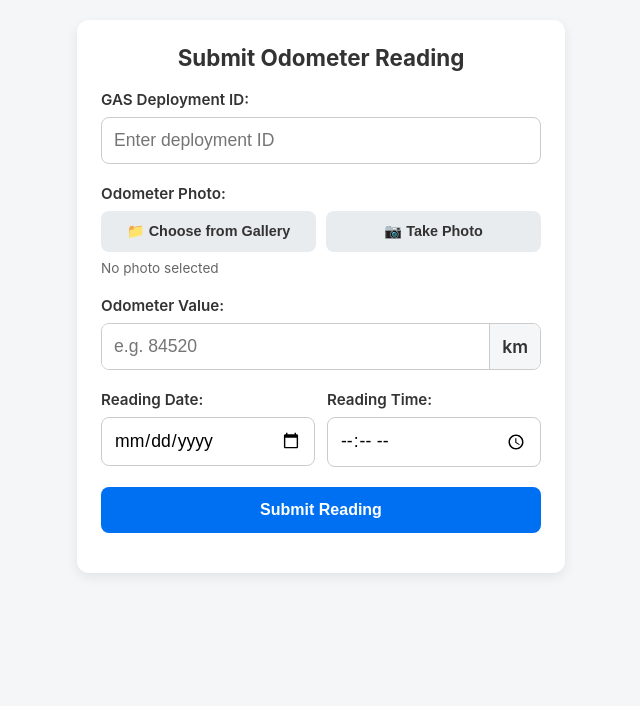
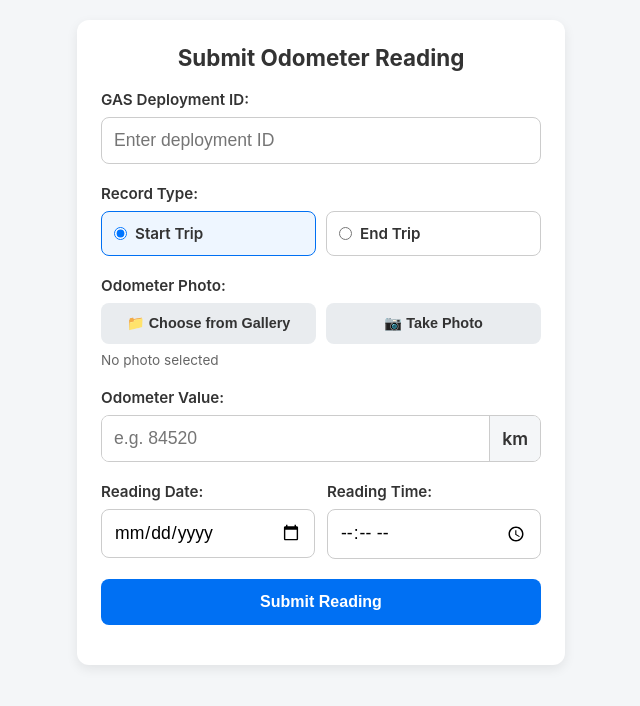
Before and after one commit to jkhamanishi/odometer-app, a website built with Vite: page frontend/index.html in a window 1280 px wide. Shown: the whole page, without its empty margins (319-959 px from the left). Built offline with nearby package versions, Linux system fonts and the light colour scheme.

Commit message:
Added start and end type

```diff
--- a/frontend/index.html
+++ b/frontend/index.html
@@ -15,6 +15,20 @@
         <div class="field">
           <label for="gasDeploymentId">GAS Deployment ID:</label>
           <input type="password" id="gasDeploymentId" required autocomplete="off" placeholder="Enter deployment ID" />
+        </div>
+
+        <div class="field">
+          <span class="field-label">Record Type:</span>
+          <div class="radio-group" role="radiogroup" aria-label="Record Type">
+            <label class="radio-option" for="startTrip">
+              <input type="radio" id="startTrip" name="recordType" value="Start Trip" required checked />
+              <span>Start Trip</span>
+            </label>
+            <label class="radio-option" for="endTrip">
+              <input type="radio" id="endTrip" name="recordType" value="End Trip" required />
+              <span>End Trip</span>
+            </label>
+          </div>
         </div>
 
         <div class="field">
--- a/frontend/src/formHandler/api.ts
+++ b/frontend/src/formHandler/api.ts
@@ -1,5 +1,6 @@
 export interface Payload {
   odometer: string;
+  recordType: string;
   readingDate: string;
   readingTime: string;
   image: string | null;
--- a/frontend/src/formHandler/formSubmitHandler.ts
+++ b/frontend/src/formHandler/formSubmitHandler.ts
@@ -8,6 +8,7 @@ interface FormElements {
   statusText: HTMLParagraphElement;
   submitBtn: HTMLButtonElement;
   gasDeploymentIdInput: HTMLInputElement;
+  recordTypeInputs: NodeListOf<HTMLInputElement>;
   odometerInput: HTMLInputElement;
   readingDateInput: HTMLInputElement;
   readingTimeInput: HTMLInputElement;
@@ -23,15 +24,22 @@ export async function handleFormSubmit(
     statusText,
     submitBtn,
     gasDeploymentIdInput,
+    recordTypeInputs,
     odometerInput,
     readingDateInput,
     readingTimeInput
   } = elements;
 
   const gasDeploymentId = gasDeploymentIdInput.value.trim();
+  const recordType = Array.from(recordTypeInputs).find((input) => input.checked)?.value ?? '';
 
   if (!gasDeploymentId) {
     statusText.innerText = 'Please enter your GAS deployment ID.';
+    return;
+  }
+
+  if (!recordType) {
+    statusText.innerText = 'Please choose a record type.';
     return;
   }
 
@@ -51,6 +59,7 @@ export async function handleFormSubmit(
 
   const payload: Payload = {
     odometer: odometerInput.value,
+    recordType: recordType,
     readingDate: readingDateInput.value,
     readingTime: readingTimeInput.value,
     image: base64Image,
--- a/frontend/src/formHandler/index.ts
+++ b/frontend/src/formHandler/index.ts
@@ -5,6 +5,7 @@ const GAS_DEPLOYMENT_ID_STORAGE_KEY = 'gasDeploymentId';
 export function initFormHandler(): void {
   const form = document.getElementById('odometerForm') as HTMLFormElement | null;
   const gasDeploymentIdInput = document.getElementById('gasDeploymentId') as HTMLInputElement | null;
+  const recordTypeInputs = document.querySelectorAll<HTMLInputElement>('input[name="recordType"]');
   const odometerInput = document.getElementById('odometer') as HTMLInputElement | null;
   const readingDateInput = document.getElementById('readingDate') as HTMLInputElement | null;
   const readingTimeInput = document.getElementById('readingTime') as HTMLInputElement | null;
@@ -16,6 +17,7 @@ export function initFormHandler(): void {
     !statusText ||
     !submitBtn ||
     !gasDeploymentIdInput ||
+    !recordTypeInputs.length ||
     !odometerInput ||
     !readingDateInput ||
     !readingTimeInput
@@ -28,6 +30,7 @@ export function initFormHandler(): void {
       statusText,
       submitBtn,
       gasDeploymentIdInput,
+      recordTypeInputs,
       odometerInput,
       readingDateInput,
       readingTimeInput
--- a/frontend/src/style.css
+++ b/frontend/src/style.css
@@ -62,6 +62,40 @@ label {
   font-weight: 600;
   margin-bottom: 8px;
   font-size: 0.95rem;
+}
+
+.field-label {
+  display: block;
+  font-weight: 600;
+  margin-bottom: 8px;
+  font-size: 0.95rem;
+}
+
+.radio-group {
+  display: flex;
+  gap: 10px;
+}
+
+.radio-option {
+  flex: 1;
+  display: flex;
+  align-items: center;
+  gap: 8px;
+  margin: 0;
+  padding: 12px;
+  border: 1px solid #ccc;
+  border-radius: 8px;
+  font-weight: 600;
+  cursor: pointer;
+}
+
+.radio-option:has(input:checked) {
+  border-color: var(--primary-color);
+  background-color: #eef6ff;
+}
+
+.radio-option input {
+  margin: 0;
 }
 
 input[type="number"],
```
Also changed, not shown: backend/src/doPost.ts (+2 -1 lines).
